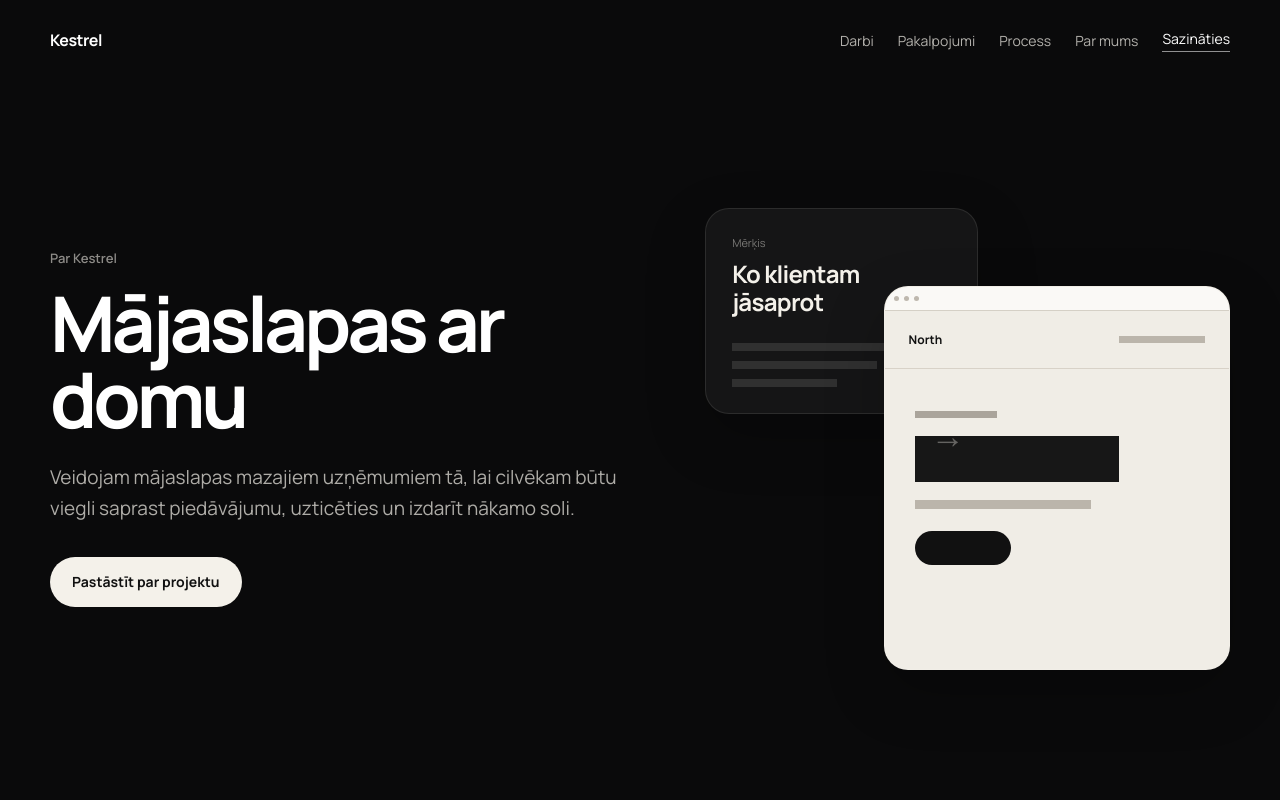
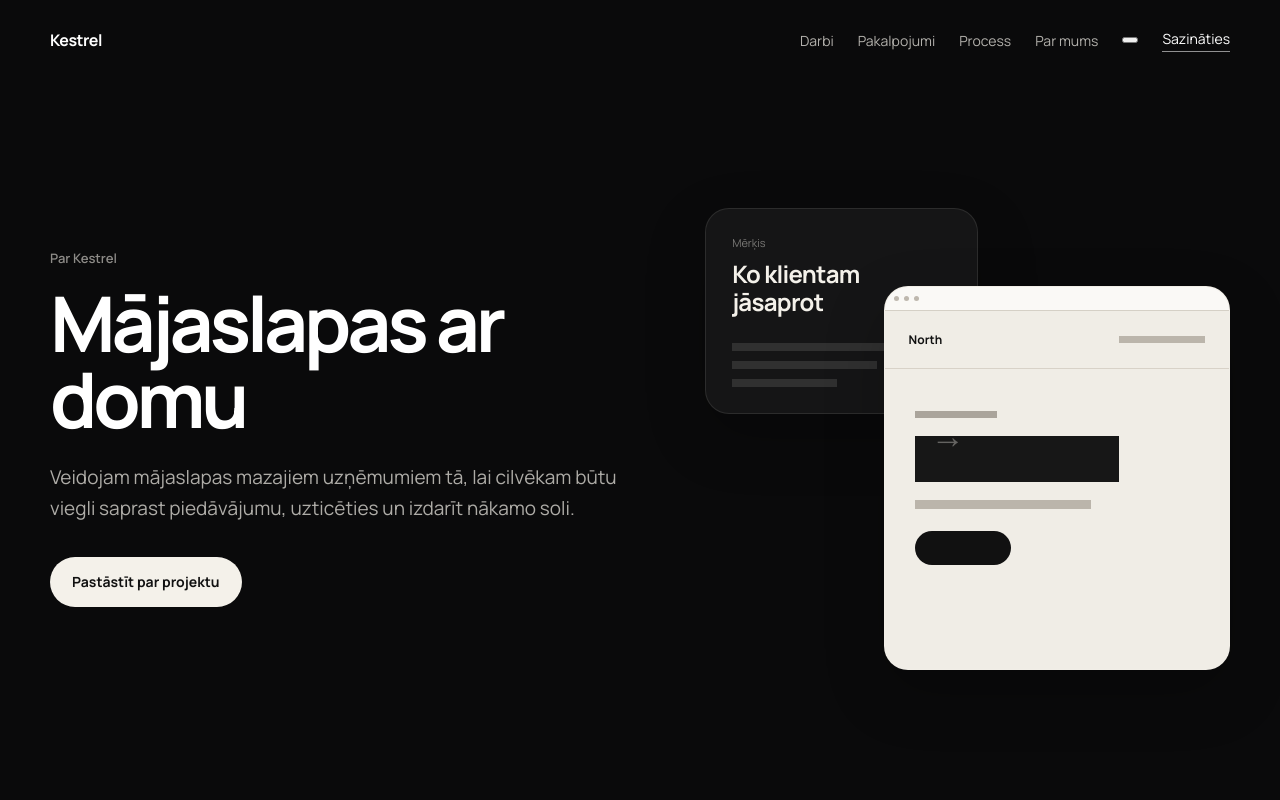
Before and after one commit to davisl24/WEBSITEAGENCY, a Next.js app: page /par-mums in a window 1280 px wide. Shown: the top 800 px of the page. Built offline with nearby package versions, Linux system fonts and the light colour scheme.

Commit message:
feat: add theme toggle to navigation

```diff
--- a/app/par-mums/page.tsx
+++ b/app/par-mums/page.tsx
@@ -1,5 +1,6 @@
 import type { Metadata } from "next";
 import RevealOnView from "../components/RevealOnView";
+import ThemeToggle from "../components/ThemeToggle";
 
 export const metadata: Metadata = {
   title: "Par mums | Kestrel",
@@ -17,6 +18,7 @@ export default function AboutPage() {
           <a href="/#services">Pakalpojumi</a>
           <a href="/#process">Process</a>
           <a href="/par-mums" aria-current="page">Par mums</a>
+          <ThemeToggle />
           <a className="header-cta" href="/kontakti">Sazināties</a>
         </nav>
       </header>
```
